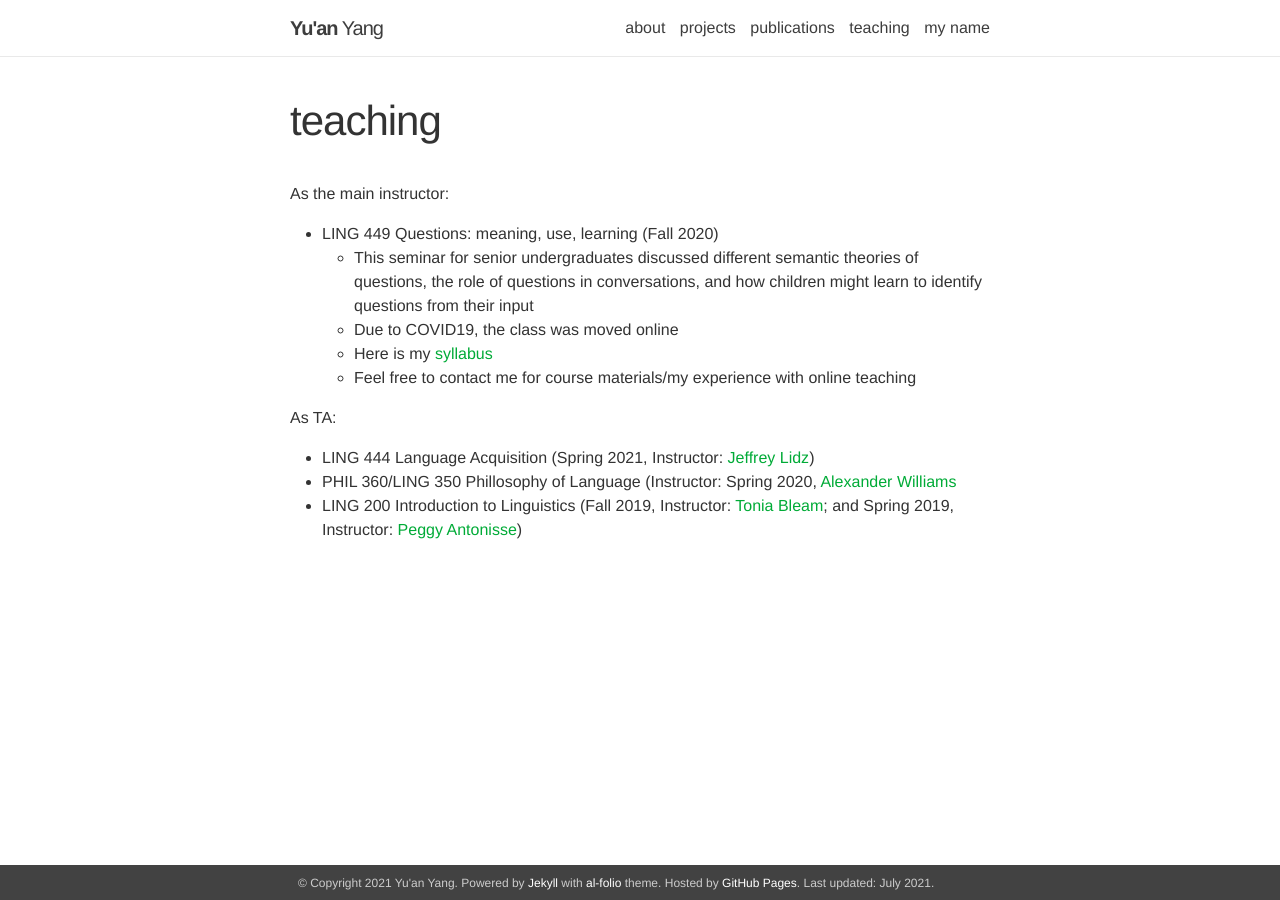
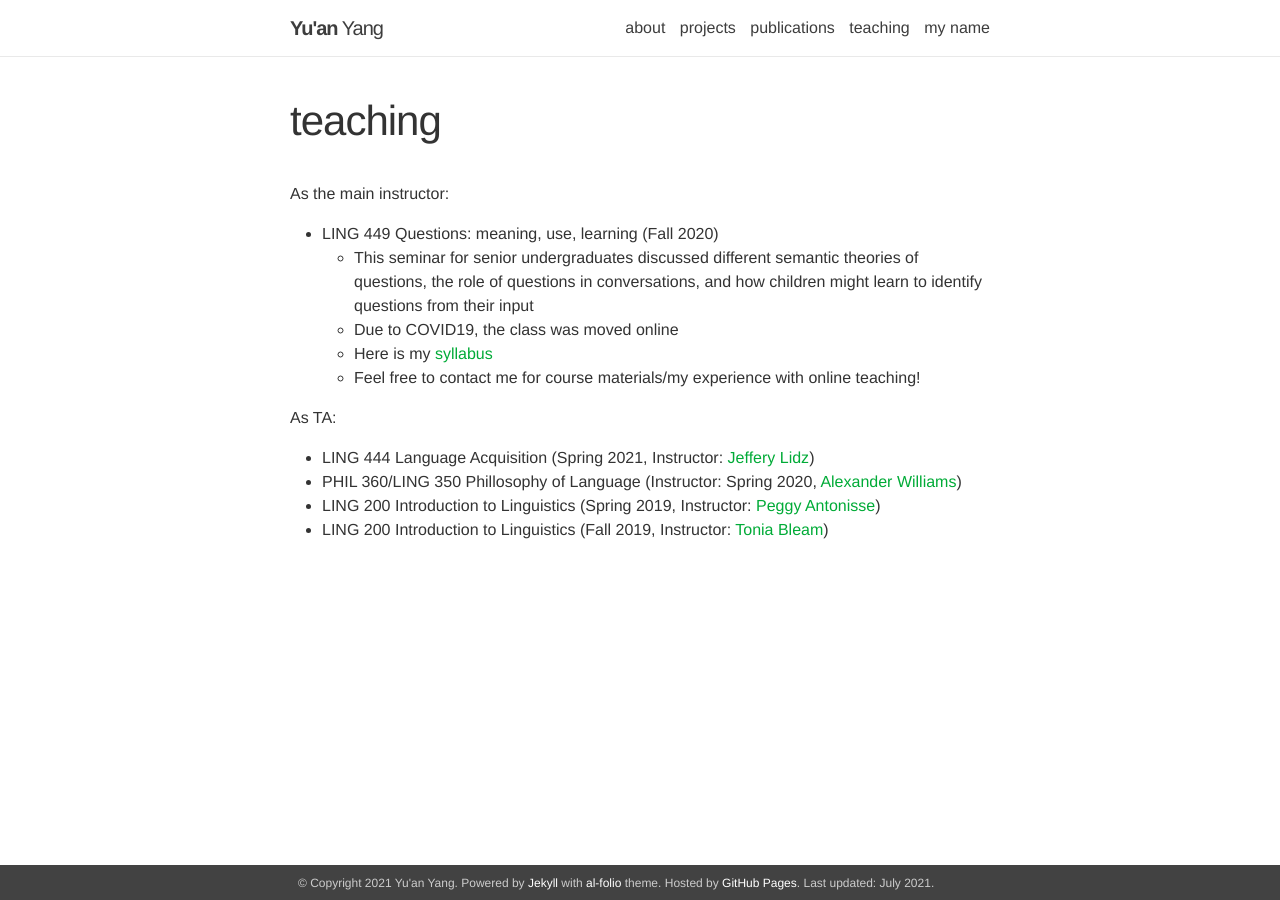
Before and after one commit to Yu-an/yu-an.github.io, a Jekyll site: the page built from _pages/teaching.md, in a window 1280 px wide. Built offline with Jekyll 4.4.1, drawn with Linux system fonts in a browser that asks for light colours.

```diff
--- a/_pages/teaching.md
+++ b/_pages/teaching.md
@@ -9,11 +9,12 @@ As the main instructor:
     + This seminar for senior undergraduates discussed different semantic theories of questions, the role of questions in conversations, and how children might learn to identify questions from their input
     + Due to COVID19, the class was moved online
     + Here is my [syllabus](../assets/pdf/LING449Questions-syllabus.pdf)
-    + Feel free to contact me for course materials/my experience with online teaching
+    + Feel free to contact me for course materials/my experience with online teaching!
 
 
 
 As TA:
-- LING 444 Language Acquisition (Spring 2021, Instructor: [Jeffrey Lidz]({{site.data.coauthors["Jeffrey"].url}}" target="_blank"}}))
-- PHIL 360/LING 350 Phillosophy of Language (Instructor: Spring 2020, [Alexander Williams]({{site.data.coauthors["Alexander"].url}}" target="_blank"}})
-- LING 200 Introduction to Linguistics (Fall 2019, Instructor: [Tonia Bleam]({{site.data.coauthors["Tonia"].url}} target="_blank"}}); and Spring 2019, Instructor: [Peggy Antonisse]({{site.data.coauthors["Peggy"].url}} target="_blank"}}))
+- LING 444 Language Acquisition (Spring 2021, Instructor: <a href="{{site.data.coauthors["Jeffrey"].url}}" target="_blank">Jeffery Lidz</a>)
+- PHIL 360/LING 350 Phillosophy of Language (Instructor: Spring 2020, <a href="{{site.data.coauthors["Alexander"].url}}" target="_blank">Alexander Williams</a>)
+- LING 200 Introduction to Linguistics (Spring 2019, Instructor: <a href="{{site.data.coauthors["Peggy"].url}}" target="_blank">Peggy Antonisse</a>)
+- LING 200 Introduction to Linguistics (Fall 2019, Instructor: <a href="{{site.data.coauthors["Tonia"].url}}" target="_blank">Tonia Bleam</a>)
--- a/_projects/3_think.markdown
+++ b/_projects/3_think.markdown
@@ -10,4 +10,4 @@ In this project, I'm interested in Mandarin-speaking children's knowledge of att
 
 How do children learn the subcategorization property of attitude verbs (e.g. *know* selects both declaratives and interrogatives, but *think* only selects declaratives)? I examined children's input to see what kind of information is available to children (collaborative work with <a href="{{site.data.coauthors["Nick"].url}}" target="_blank">Nick Huang</a>).
 
-- Output: [abstract](../assets/pdf/WHattitude_abstract.pdf)
+- Output: [abstract](../assets/pdf/WHattitude_abstract.pdf); [slides](../assets/pdf/Questionhood_abstract_LSA.pdf)
```
Also changed, not shown: _bibliography/papers.bib (+38 -23 lines), _news/announcement_1.md (+2 -2 lines), _news/announcement_3.md (+2 -2 lines), _news/announcement_4.md (added, +7 -0 lines), _pages/about.md (+1 -1 lines), _projects/1_questions.markdown (added, +17 -0 lines), _projects/1_wh.markdown (deleted, +0 -14 lines), _news/archive/announcement_3.md (renamed from _news/announcement_2.md), 3 other files.
